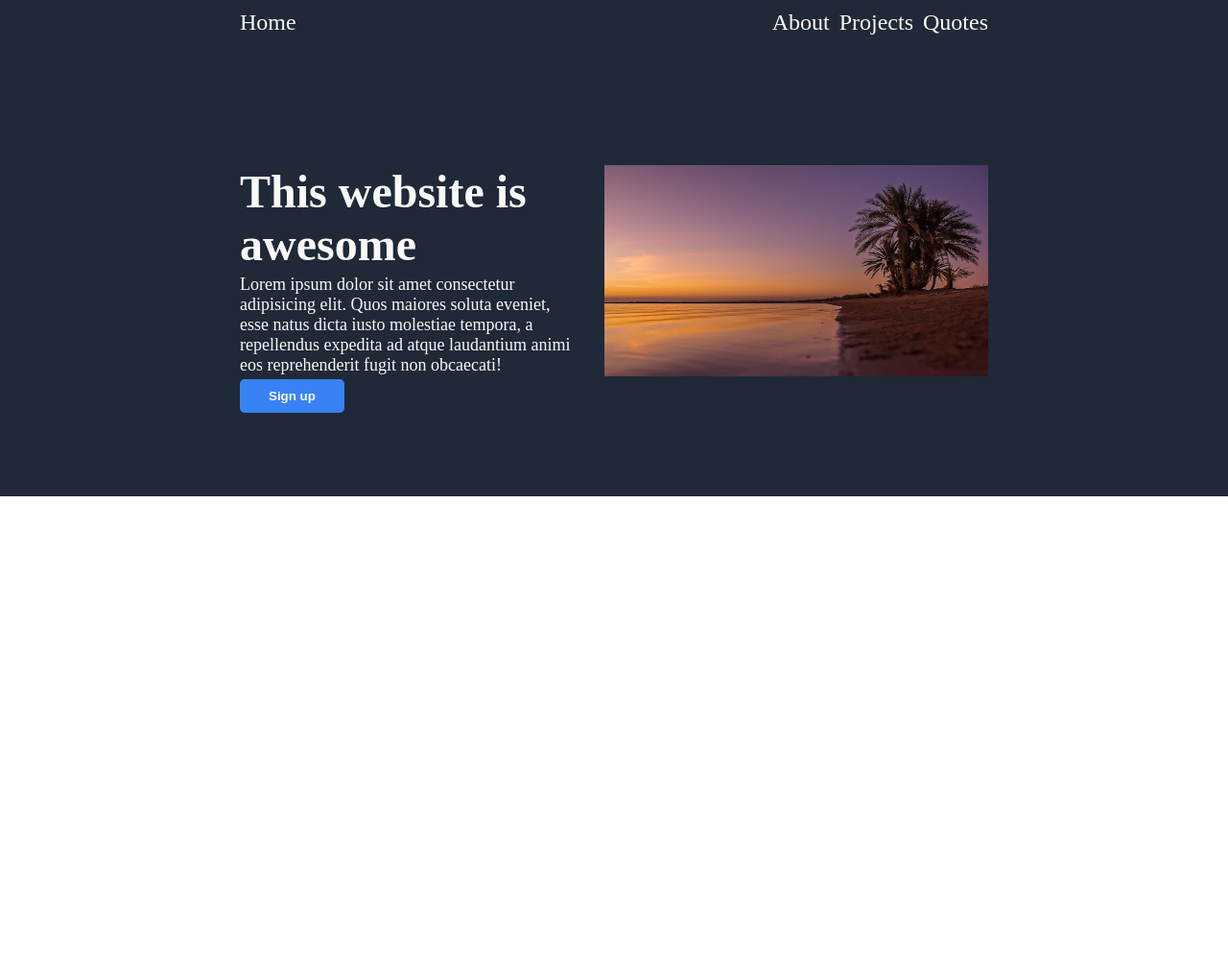
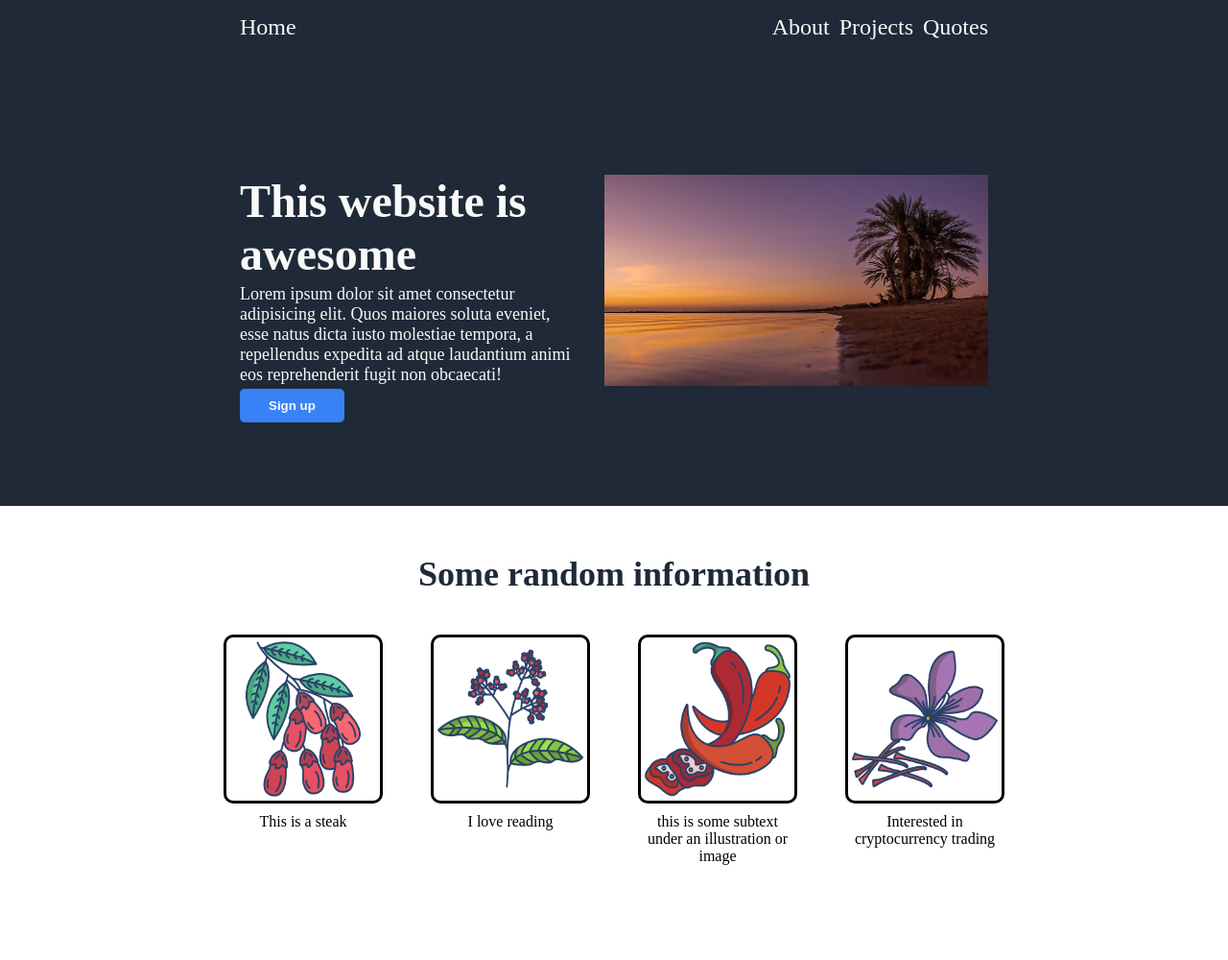
Before and after one commit to siraj-ulhaq/landing-page, a plain HTML site: page index.html in a window 1280 px wide. Shown: the whole page at 96% size. Before the commit the page ends 800 px from the top, so only its background shows below. Drawn offline with Linux system fonts and the light colour scheme.

Commit message:
image widgets feature

```diff
--- a/index.html
+++ b/index.html
@@ -47,7 +47,39 @@
                 </div>
 
                 <div class="media">
-                    <img src="./summer.jpg" alt="picture of beach">
+                    <img src="./images/beach.jpg" alt="picture of beach">
+                </div>
+
+            </div>
+        </div>
+
+        <div class="widgets">
+
+            <div class="title">
+                Some random information
+            </div>
+
+            <div class="images">
+                <div class="card">
+                    <img src="./images/barberry.png" alt="barberry">
+                    <div class="information">
+                        This is a steak
+                    </div>
+                </div>
+
+                <div class="card">
+                    <img src="./images/pepper.png" alt="pepper">
+                    <div class="information">I love reading</div>
+                </div>
+
+                <div class="card">
+                    <img src="./images/chilli.png" alt="chilli">
+                    <div class="information">this is some subtext under an illustration or image</div>
+                </div>
+
+                <div class="card">
+                    <img src="./images/saffron.png" alt="saffron">
+                    <div class="information">Interested in cryptocurrency trading</div>
                 </div>
 
             </div>
--- a/style.css
+++ b/style.css
@@ -11,7 +11,7 @@ body {
     justify-content: space-between;
     align-items: center;
     background-color: #1f2937;
-    padding: 10px 250px 10px;
+    padding: 15px 250px 15px;
 }
 
 .logo {
@@ -93,3 +93,51 @@ button {
     border: 0px;
     border-style: solid;
 }
+
+.widgets {
+    display: flex;
+    flex-direction: column;
+    padding: 0px 250px 0px 250px;
+    margin-bottom: 50px;
+    margin-top: 40px;
+}
+
+.title {
+    padding: 10px;
+    font-size: 36px;
+    color: #1f2937;
+    font-weight: 800;
+    margin-bottom: 32px;
+    text-align: center;
+}
+
+.images {
+    display: flex;
+    justify-content: center;
+    align-items: baseline;
+    gap: 50px;
+}
+
+.card {
+    display: flex;
+    flex-direction: column;
+    justify-content: center;
+    align-items: center;
+    gap: 10px;
+}
+
+.images img {
+    text-align: center;
+    width: 160px;
+    height: 170px;
+    border-radius: 10px;
+    border-style: solid;
+    border-width: 3px;
+}
+
+.information {
+    text-wrap: wrap;
+    width: 150px;
+    text-align: center;
+    min-height: 150px;
+}
```
Also changed, not shown: images/barberry.png (added), images/beach.jpg (added), images/chilli.png (added), images/pepper.png (added), images/saffron.png (added).
